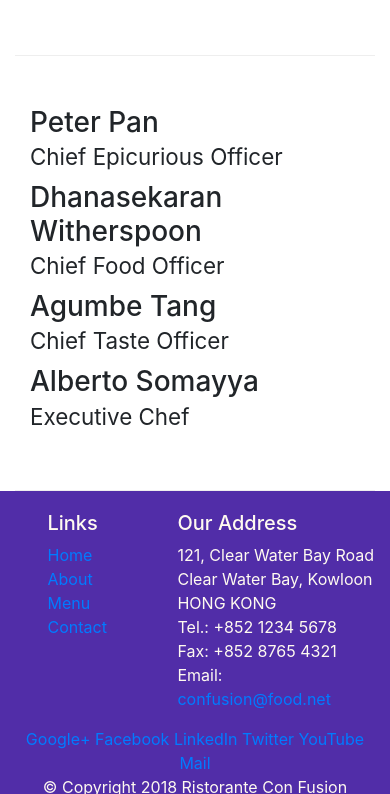
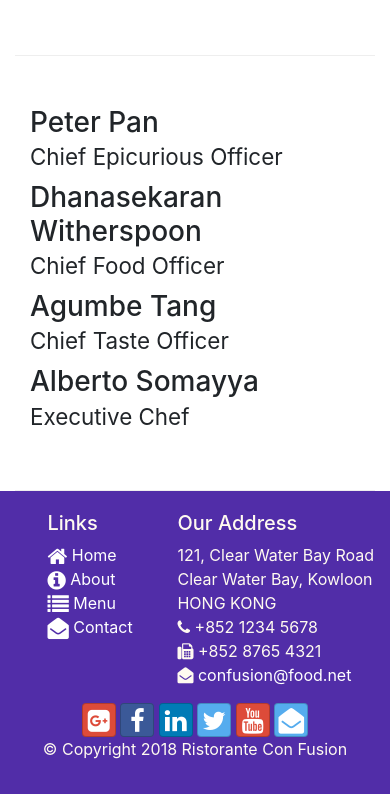
Before and after one commit to mnazir23/conFusion, a website: page aboutus.html in a window 390 px wide. Shown: the part 1206-2000 px from the top of the page. Drawn offline with nearby package versions, Linux system fonts and the light colour scheme.

Commit message:
Added Font Icons

```diff
--- a/aboutus.html
+++ b/aboutus.html
@@ -10,6 +10,8 @@
      <!-- Bootstrap CSS -->
      <link rel="stylesheet" href="node_modules/bootstrap/dist/css/bootstrap.min.css">
      <link href="css/styles.css" rel="stylesheet">
+     <link rel="stylesheet" href="node_modules/font-awesome/css/font-awesome.min.css">
+     <link rel="stylesheet" href="node_modules/bootstrap-social/bootstrap-social.css">
     <title>Ristorante Con Fusion: About Us</title>
 
 </head>
@@ -25,10 +27,10 @@
             </a>
             <div class="collapse navbar-collapse" id="Navbar">
                 <ul class="navbar-nav mr-auto">
-                            <li class="nav-item"><a class="nav-link" href="./index.html">Home</a></li>
-                            <li class="nav-item"><a class="nav-link" href="#">Menu</a></li>
-                            <li class="nav-item"><a class="nav-link" href="#">Contact</a></li>
-                            <li class="nav-item active"><a class="nav-link" href="./aboutus.html">About Us</a></li>
+                    <li class="nav-item"><a class="nav-link" href="./index.html"><span class="fa fa-home fa-lg"></span> Home</a></li>
+                    <li class="nav-item"><a class="nav-link" href="#"><span class="fa fa-list fa-lg"></span> Menu</a></li>
+                    <li class="nav-item"><a class="nav-link" href="#"><span class="fa fa-envelope fa-lg"></span> Contact</a></li>
+                    <li class="nav-item active"><a class="nav-link" href="./aboutus.html"><span class="fa fa-info-circle fa-lg"></span> About Us</a></li>
                 </ul>
             </div>
         </div>
@@ -100,13 +102,13 @@
     <footer class="footer">
         <div class="container">
             <div class="row">
-                <div class="col-4 offset-1 col-sm-2">
+                <div class="col-4 col-sm-2 offset-1">
                     <h5>Links</h5>
                     <ul class="list-unstyled">
-                        <li><a href="#">Home</a></li>
-                        <li><a href="#">About</a></li>
-                        <li><a href="#">Menu</a></li>
-                        <li><a href="#">Contact</a></li>
+                        <li><a href="#"><i class="fa fa-home fa-lg link-text"></i> Home</a></li>
+                        <li><a href="#"><i class="fa fa-info-circle fa-lg"></i> About</a></li>
+                        <li><a href="#"><i class="fa fa-list fa-lg"></i> Menu</a></li>
+                        <li><a href="#"><i class="fa fa-envelope-open fa-lg"></i> Contact</a></li>
                     </ul>
                 </div>
                 <div class="col-7 col-sm-5">
@@ -115,23 +117,23 @@
                       121, Clear Water Bay Road<br>
 		              Clear Water Bay, Kowloon<br>
 		              HONG KONG<br>
-		              Tel.: +852 1234 5678<br>
-		              Fax: +852 8765 4321<br>
-		              Email: <a href="mailto:confusion@food.net">confusion@food.net</a>
+		              <i class="fa fa-phone"></i>  +852 1234 5678<br>
+		              <i class="fa fa-fax"></i>  +852 8765 4321<br>
+		              <i class="fa fa-envelope-open"></i><a href="mailto:confusion@food.net"> confusion@food.net</a>
 		           </address>
                 </div>
                 <div class="col-12 col-sm-4 align-self-center">
                     <div class="text-center">
-                        <a href="http://google.com/+">Google+</a>
-                        <a href="http://www.facebook.com/profile.php?id=">Facebook</a>
-                        <a href="http://www.linkedin.com/in/">LinkedIn</a>
-                        <a href="http://twitter.com/">Twitter</a>
-                        <a href="http://youtube.com/">YouTube</a>
-                        <a href="mailto:">Mail</a>
+                        <a class="btn btn-social-icon btn-google" href="http://google.com/+"><i class="fa fa-google-plus-square fa-lg"></i> </a>
+                        <a class="btn btn-social-icon btn-facebook" href="http://www.facebook.com/profile.php?id="><i class="fa fa-facebook fa-lg"></i> </a>
+                        <a class="btn btn-social-icon btn-linkedin" href="http://www.linkedin.com/in/"><i class="fa fa-linkedin fa-lg"></i> </a>
+                        <a class="btn btn-social-icon btn-twitter" href="http://twitter.com/"><i class="fa fa-twitter fa-lg"></i> </a>
+                        <a class="btn btn-social-icon btn-google" href="http://youtube.com/"><i class="fa fa-youtube fa-lg"></i> </a>
+                        <a class="btn btn-social-icon btn-twitter" href="mailto:"><i class="fa fa-envelope-open fa-lg"></i> </a>
                     </div>
                 </div>
            </div>
-           <div class="row justify-content-center">
+           <div class="row row justify-content-center">
                 <div class="col-auto">
                     <p>© Copyright 2018 Ristorante Con Fusion</p>
                 </div>
--- a/css/styles.css
+++ b/css/styles.css
@@ -49,3 +49,13 @@ body{
 .navbar-dark {
      background-color: #512DA8;
 }
+
+/* unvisited link */
+a:link {
+    color: white;
+}
+
+/* mouse over link */
+a:hover {
+    color: orangered;
+}
--- a/package.json
+++ b/package.json
@@ -15,6 +15,8 @@
   },
   "dependencies": {
     "bootstrap": "^4.0.0",
+    "bootstrap-social": "^5.1.1",
+    "font-awesome": "^4.7.0",
     "jquery": "^3.3.1",
     "popper.js": "^1.12.9"
   }
```
Also changed, not shown: index.html (+20 -18 lines), 1 other file. Lines whose indentation alone changed are shown as unchanged.
